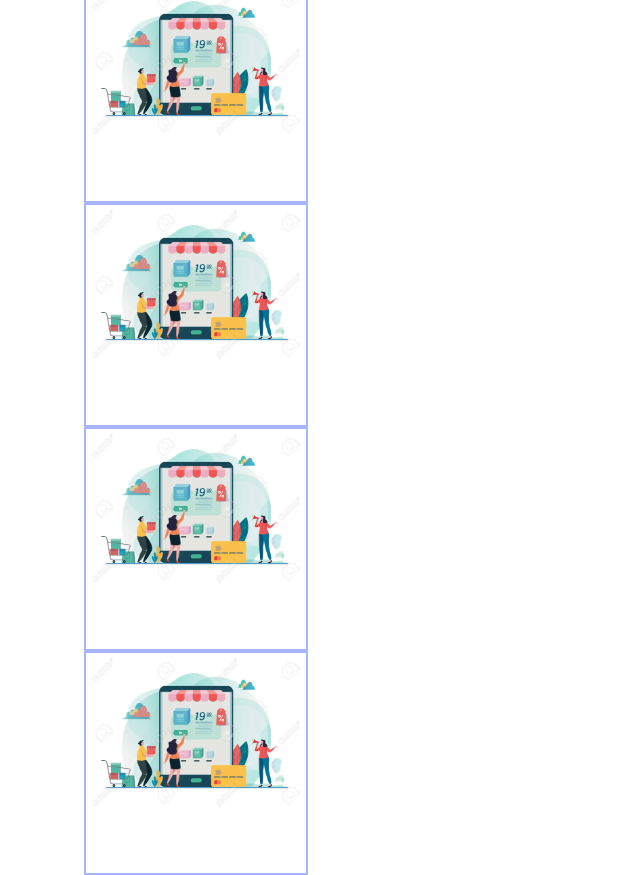
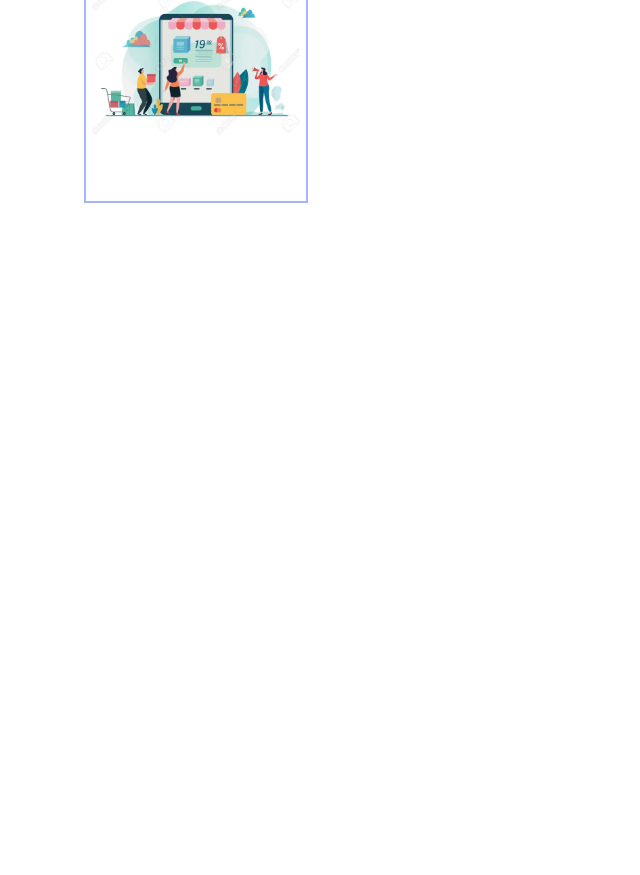
Before and after one commit to PennDarath/E-Commerce, a React (Vite) app: page / in a window 1280 px wide. Shown: the part 713-1588 px from the top of the page, without its empty margins (0-640 px from the left). After the commit the page ends 916 px from the top, so only its background shows below. Built offline with nearby package versions, Linux system fonts and the light colour scheme.

Commit message:
two cards

```diff
--- a/src/App.tsx
+++ b/src/App.tsx
@@ -18,10 +18,6 @@ function App() {
       <NavBar />
       <Slides images={fakeimages}/>
       <Card />
-      <Card />
-      <Card />
-      <Card />
-
     </div>
   );
 }
```
